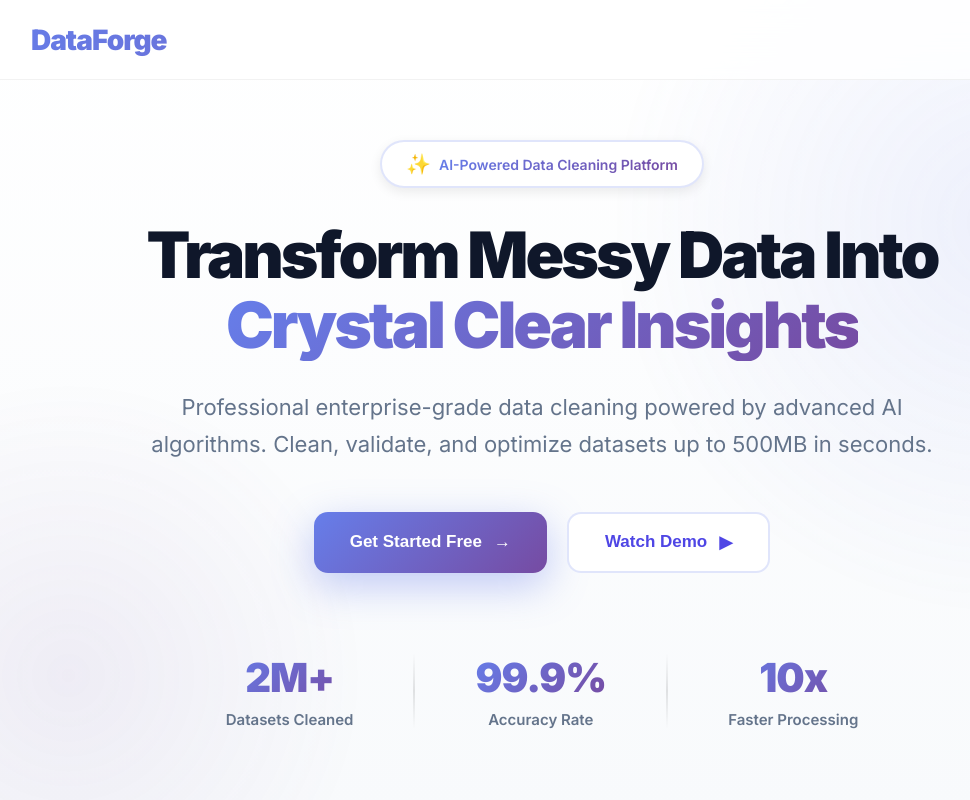
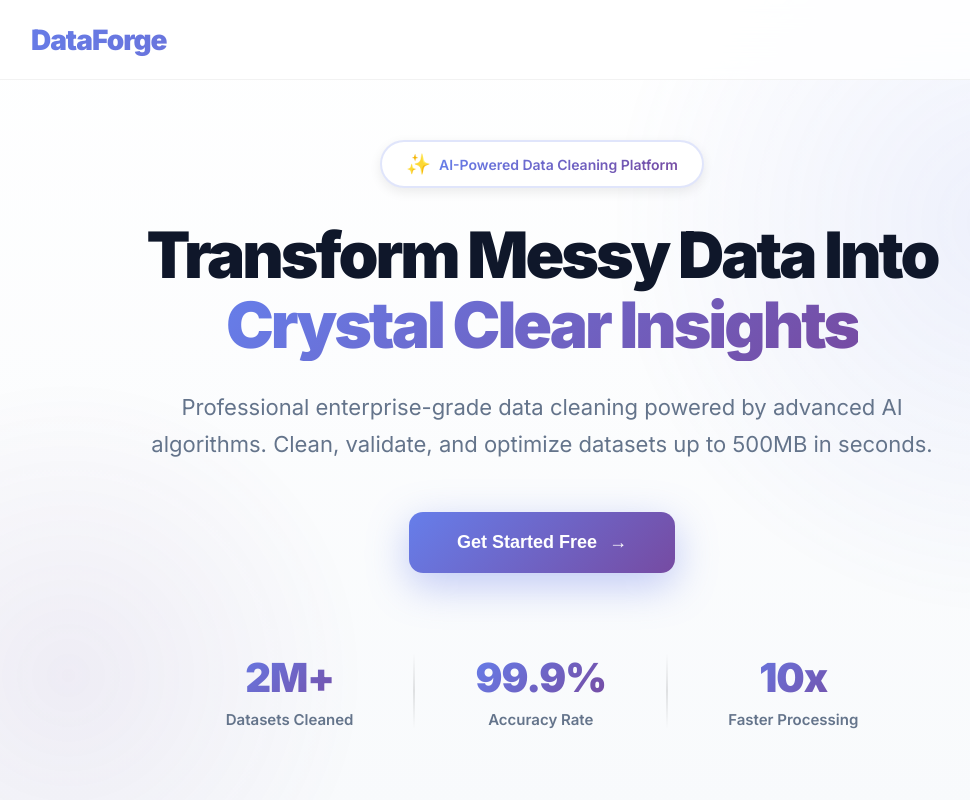
Before and after one commit to mani1715/dataforge, a React (Create React App) app in the folder frontend/: page / in a window 1280 px wide. Shown: the top 800 px of the page, without its empty margins (98-1068 px from the left). Built offline with nearby package versions, Linux system fonts and the light colour scheme.

Commit message:
auto-commit for fc11bec3-6077-43df-b31b-3a24cbb20936

```diff
--- a/frontend/src/App.css
+++ b/frontend/src/App.css
@@ -260,6 +260,11 @@ body {
   justify-content: center;
   margin-bottom: 80px;
   animation: fadeInUp 1s ease-out 0.6s both;
+}
+
+.hero-actions .btn-hero-primary {
+  padding: 20px 48px;
+  font-size: 18px;
 }
 
 .hero-stats {
--- a/frontend/src/App.js
+++ b/frontend/src/App.js
@@ -103,10 +103,6 @@ function App() {
                 <button className="btn btn-hero-primary" onClick={handleGetStarted}>
                   Get Started Free
                   <span>→</span>
-                </button>
-                <button className="btn btn-hero-secondary">
-                  Watch Demo
-                  <span>▶</span>
                 </button>
               </div>
               <div className="hero-stats">
```
